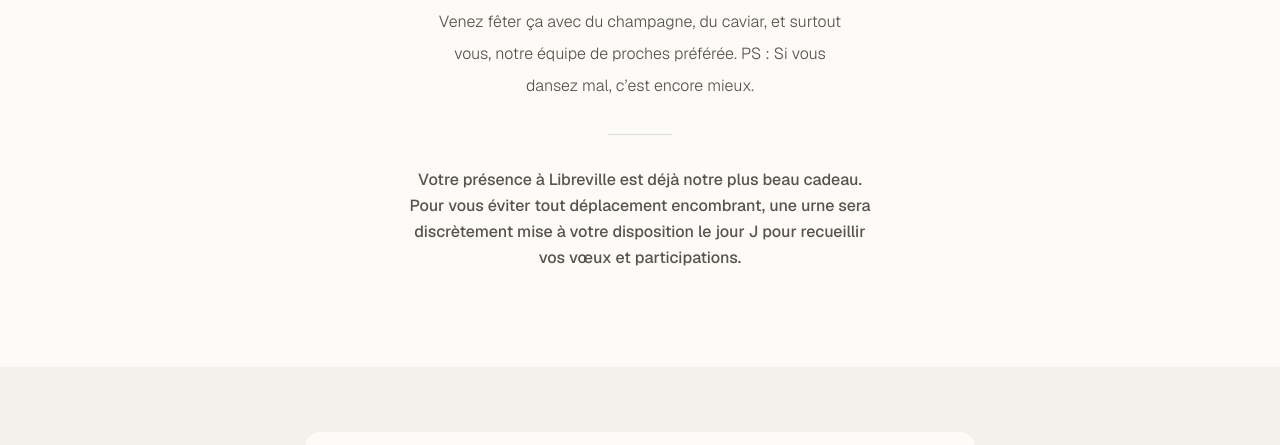
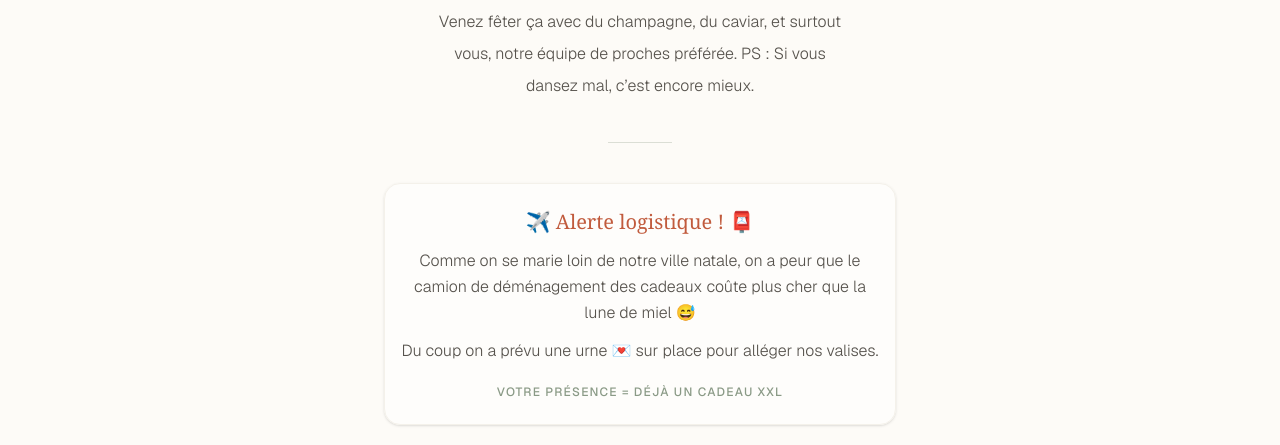
Before and after one commit to Danprex/invitation-mariage, a Next.js app: page / in a window 1280 px wide. Shown: the part 1322-1767 px from the top of the page. Built offline with nearby package versions, Linux system fonts and the light colour scheme; no server answers.

Commit message:
feat: Ajout du texte humoristique pour l'urne et mise à jour du footer

```diff
--- a/app/page.tsx
+++ b/app/page.tsx
@@ -69,11 +69,22 @@ export default function Home() {
           PS : Si vous dansez mal, c’est encore mieux.
         </p>
 
-        {/* AJOUT DE L'INFORMATION SUR L'URNE ICI */}
-        <div className="w-16 h-[1px] bg-[#8A9A86]/30 mx-auto my-8"></div>
-        <p className="max-w-lg mx-auto text-stone-600 leading-relaxed text-sm md:text-base font-medium px-4">
-          Votre présence à Libreville est déjà notre plus beau cadeau. Pour vous éviter tout déplacement encombrant, une urne sera discrètement mise à votre disposition le jour J pour recueillir vos vœux et participations.
-        </p>
+        {/* NOUVEAU TEXTE POUR L'URNE */}
+        <div className="w-16 h-[1px] bg-[#8A9A86]/30 mx-auto my-10"></div>
+
+        <div className="max-w-lg mx-auto px-4 bg-white/50 p-6 rounded-2xl border border-[#F4F1EA] shadow-sm">
+          <p className="font-serif text-xl text-[#C15B3D] mb-3">✈️ Alerte logistique ! 📮</p>
+          <p className="text-stone-600 leading-relaxed text-sm md:text-base font-light mb-3">
+            Comme on se marie loin de notre ville natale, on a peur que le camion de déménagement des cadeaux coûte plus cher que la lune de miel 😅
+          </p>
+          <p className="text-stone-600 leading-relaxed text-sm md:text-base font-light mb-5">
+            Du coup on a prévu une urne 💌 sur place pour alléger nos valises.
+          </p>
+          <p className="font-medium text-[#8A9A86] tracking-widest uppercase text-xs">
+            Votre présence = déjà un cadeau XXL
+          </p>
+        </div>
+
       </section>
 
       {/* 2.5 Section Dress Code */}
@@ -159,13 +170,13 @@ export default function Home() {
           Nous avons hâte de célébrer ce moment inoubliable à vos côtés.
         </p>
 
-        {/* AJOUT DU NUMÉRO DE TÉLÉPHONE ICI */}
+        {/* NUMÉRO DE TÉLÉPHONE */}
         <div className="border-t border-[#FDFBF7]/20 pt-8 mt-10 max-w-sm mx-auto">
           <p className="text-xs uppercase tracking-[0.2em] mb-3 opacity-70">
             Une question ? Apportez votre soutien :
           </p>
           <a href="tel:+24100000000" className="text-xl md:text-2xl font-serif text-[#FDFBF7] hover:text-[#C15B3D] transition-colors">
-            +241 62 66 61 21 (Usher) & +241 66 77 18 91 (Sabrina)
+            +241 00 00 00 00
           </a>
         </div>
 
```
